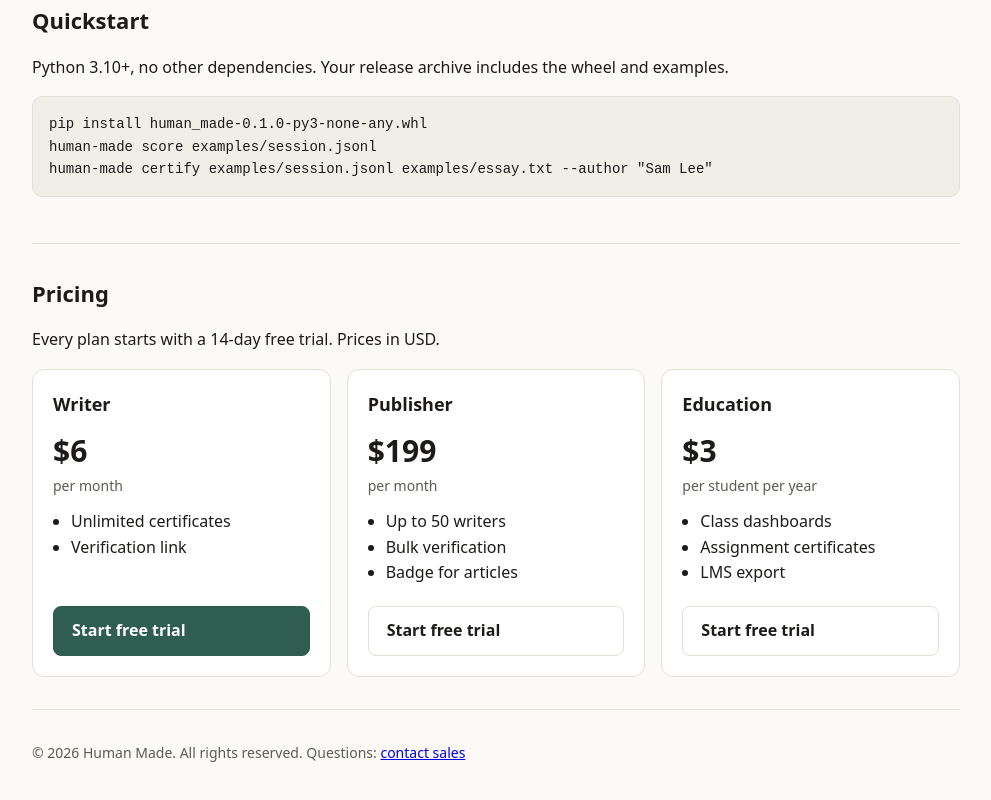
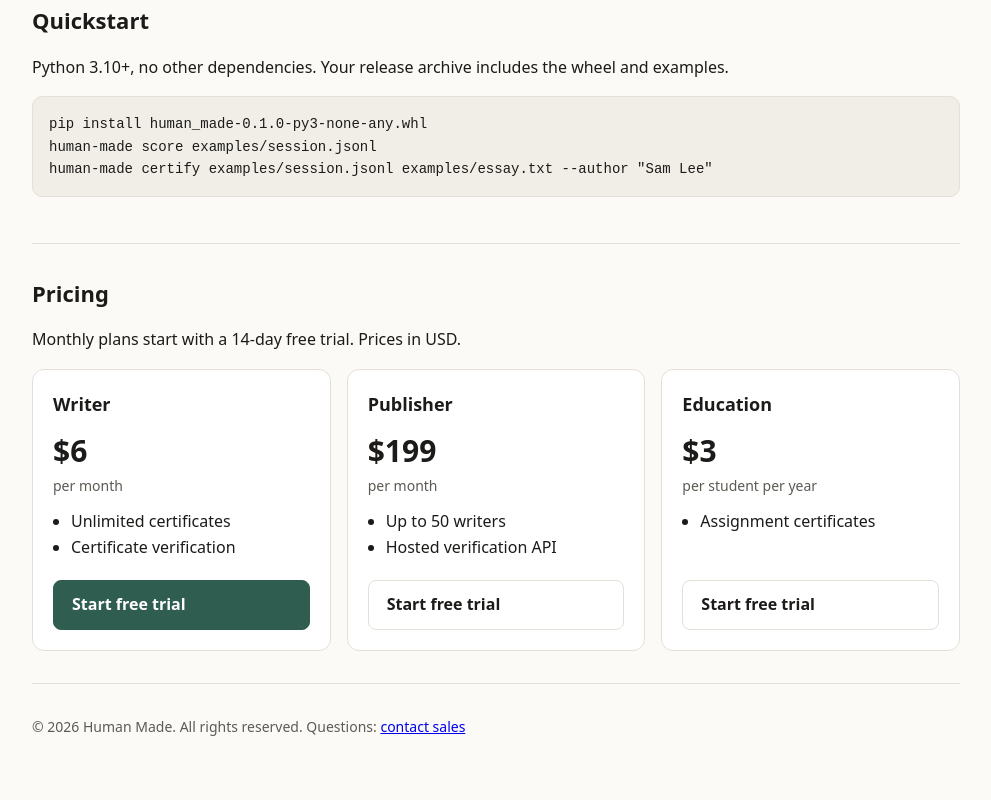
Before and after one commit to eliem08/human-made, a plain HTML site: page landing/index.html in a window 1280 px wide. Shown: the part 674-1474 px from the top of the page, without its empty margins (144-1135 px from the left). Drawn offline with Linux system fonts and the light colour scheme.

Commit message:
Pricing copy: list only what the software does; trial applies to monthly plans; plan note

```diff
--- a/landing/index.html
+++ b/landing/index.html
@@ -53,24 +53,24 @@ human-made certify examples/session.jsonl examples/essay.txt --author &quot;Sam
   </section>
   <section>
     <h2>Pricing</h2>
-    <p>Every plan starts with a 14-day free trial. Prices in USD.</p>
+    <p>Monthly plans start with a 14-day free trial. Prices in USD.</p>
     <div class="grid">
       <article class="plan">
         <h3>Writer</h3>
         <p class="price">$6<span>per month</span></p>
-        <ul><li>Unlimited certificates</li><li>Verification link</li></ul>
+        <ul><li>Unlimited certificates</li><li>Certificate verification</li></ul>
         <a class="btn primary" href="https://github.com/eliem08/human-made/issues/new?title=Human%20Made%20Writer&amp;labels=sales">Start free trial</a>
       </article>
       <article class="plan">
         <h3>Publisher</h3>
         <p class="price">$199<span>per month</span></p>
-        <ul><li>Up to 50 writers</li><li>Bulk verification</li><li>Badge for articles</li></ul>
+        <ul><li>Up to 50 writers</li><li>Hosted verification API</li></ul>
         <a class="btn" href="https://github.com/eliem08/human-made/issues/new?title=Human%20Made%20Publisher&amp;labels=sales">Start free trial</a>
       </article>
       <article class="plan">
         <h3>Education</h3>
         <p class="price">$3<span>per student per year</span></p>
-        <ul><li>Class dashboards</li><li>Assignment certificates</li><li>LMS export</li></ul>
+        <ul><li>Assignment certificates</li></ul>
         <a class="btn" href="https://github.com/eliem08/human-made/issues/new?title=Human%20Made%20Education&amp;labels=sales">Start free trial</a>
       </article>
     </div>
```
Also changed, not shown: 1 other file.
